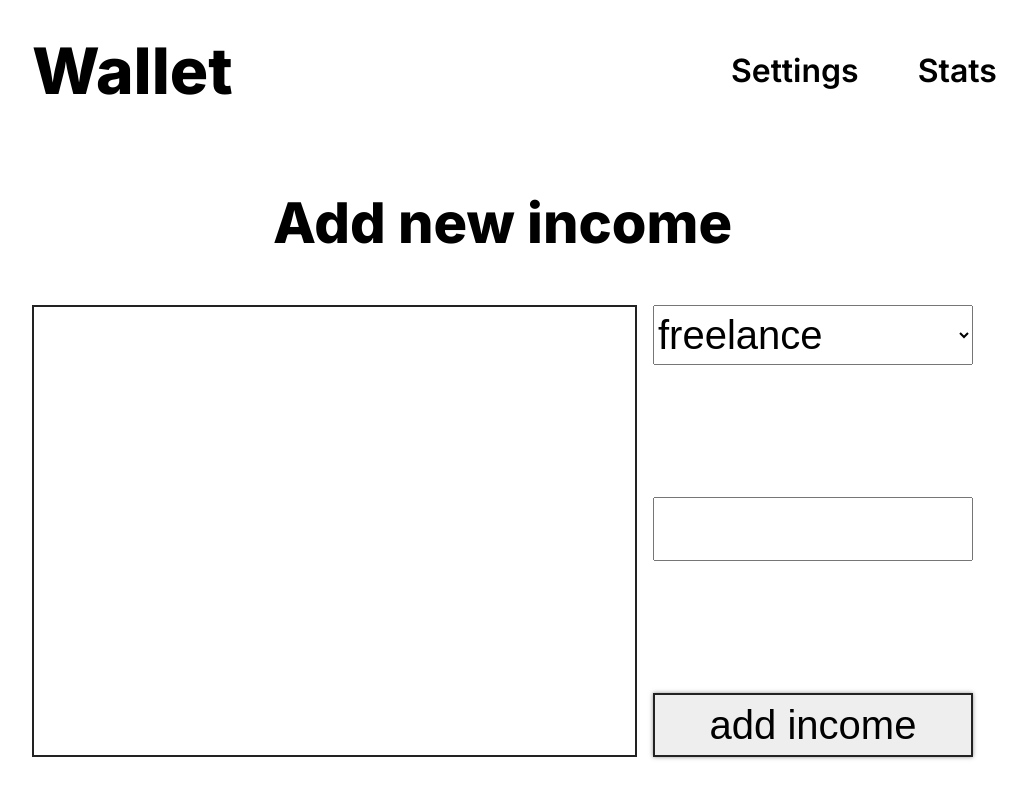
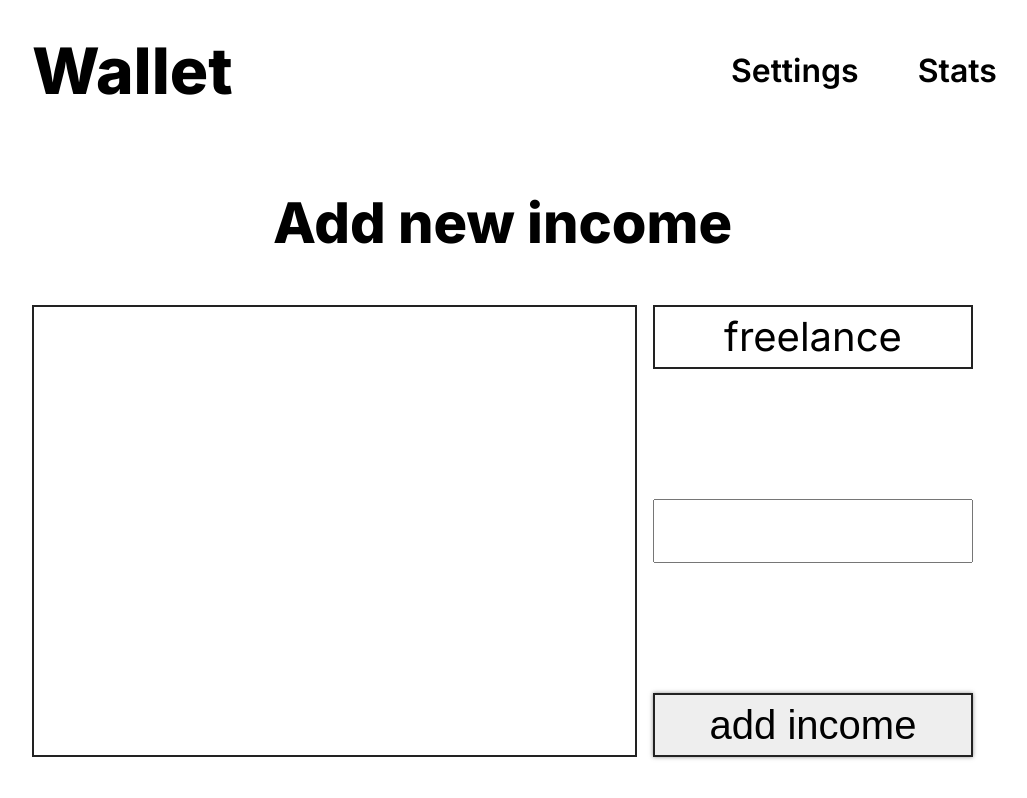
Before and after one commit to vl4dslav/wallet, a React (Create React App) app: page /home in a window 1280 px wide. Shown: the whole page, without its empty margins (96-1123 px from the left). Built offline with nearby package versions, Linux system fonts and the light colour scheme.

Commit message:
create custom dropdown

```diff
--- a/src/components/addIncome/AddIncome.tsx
+++ b/src/components/addIncome/AddIncome.tsx
@@ -1,5 +1,6 @@
 import React, { ChangeEvent, FormEvent, useState } from "react";
 import Button, { buttonStyle } from "../button/Button";
+import Dropdown from "../dropdown/Dropdown";
 import "./AddIncome.scss";
 
 interface IIncome {
@@ -12,6 +13,8 @@ type handleChangeEvent =
   | ChangeEvent<HTMLSelectElement>
   | ChangeEvent<HTMLInputElement>
   | ChangeEvent<HTMLTextAreaElement>;
+
+const options = ["freelance", "job1"];
 
 const AddIncome = () => {
   const [type, setType] = useState<string>("freelance");
@@ -57,10 +60,17 @@ const AddIncome = () => {
           value={description}
         ></textarea>
         <div className="type-and-value">
-          <select name="income-type" value={type} onChange={handleChangeInput}>
+          <Dropdown
+            currentOption={type}
+            options={options}
+            changeCurrentOption={(index: number) => {
+              setType(options[index]);
+            }}
+          />
+          {/* <select name="income-type" value={type} onChange={handleChangeInput}>
             <option value="freelance">freelance</option>
             <option value="job1">job1</option>
-          </select>
+          </select> */}
           <input
             type="number"
             name="income-number"
--- /dev/null
+++ b/src/components/dropdown/Dropdown.scss
@@ -0,0 +1,41 @@
+$addFontSize: 2.5rem;
+$addWidth: 20rem;
+$addLineheight: 1.5;
+
+.dropdown-current {
+  //   border: solid #222 2px;
+  //   background-color: aliceblue;
+  position: relative;
+
+  div {
+    cursor: pointer;
+    background-color: #fff;
+    border: solid #222 2px;
+    font-size: $addFontSize;
+    width: $addWidth;
+    line-height: $addLineheight;
+
+    &:hover,
+    &.opened {
+      background-color: #222;
+      color: #fff;
+    }
+  }
+
+  ul {
+    position: absolute;
+    list-style-type: none;
+    li {
+      cursor: pointer;
+      background-color: #fff;
+      border: solid #222 2px;
+      font-size: $addFontSize;
+      width: $addWidth;
+      line-height: $addLineheight;
+      &:hover {
+        background-color: #222;
+        color: #fff;
+      }
+    }
+  }
+}
--- /dev/null
+++ b/src/components/dropdown/Dropdown.tsx
@@ -0,0 +1,34 @@
+import React, { useState } from "react";
+import "./Dropdown.scss";
+
+interface IDropdownProps {
+  currentOption: string;
+  options: Array<string>;
+  changeCurrentOption: (index: number) => void;
+}
+
+const Dropdown: React.FC<IDropdownProps> = ({
+  currentOption,
+  options,
+  changeCurrentOption,
+}) => {
+  const [closed, setClosed] = useState<boolean>(true);
+  return (
+    <div className="dropdown-current" onClick={() => setClosed(!closed)}>
+      <div className={closed ? "" : "opened"}>{currentOption}</div>
+      {closed ? (
+        <></>
+      ) : (
+        <ul>
+          {options.map((option, index) => (
+            <li key={index} onClick={() => changeCurrentOption(index)}>
+              {option}
+            </li>
+          ))}
+        </ul>
+      )}
+    </div>
+  );
+};
+
+export default Dropdown;
```
